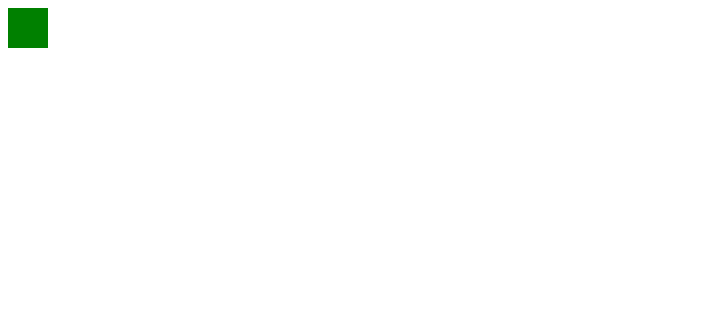
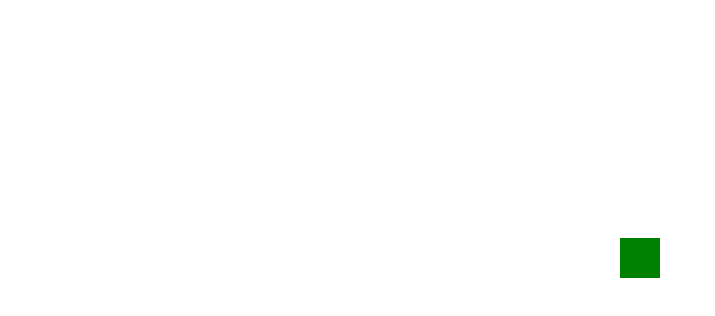
Before and after one commit to tjhyatt/shake, a plain HTML site: page index.html in a window 1280 px wide. Shown: the whole page, without its empty margins (0-715 px from the left). Drawn offline with Linux system fonts and the light colour scheme.

Commit message:
add css transition, fix random method, centre element

```diff
--- a/index.html
+++ b/index.html
@@ -7,27 +7,32 @@
   <title>Document</title>
 </head>
 <body>
-  <div id="cube" style="height: 40px; width: 40px; background: green;"></div>
+  <div style="display: flex; align-items: center; justify-content: center; height: 500px;">
+    <div id="cube" style="height: 40px; width: 40px; background: green;"></div>
+  </div>
   <script>
   var shakeIntensity = 10
-  var shakeSpeed = 20
+  var shakeSpeed = 30
   var duration = 1000
   function shake(el) {
+    el.style.transition = `transform ${shakeSpeed}ms ease-in-out`
+
     var ticks = 0
     var quaking = setInterval(() => {
       ticks++
       var percentageRemaining = 1 - 1 / (duration / (ticks * shakeSpeed))
       shakeIntensity = shakeIntensity * easeOutQuad(percentageRemaining)
-      el.style.transform = `translate(${getRandomInt(-shakeIntensity, shakeIntensity)}px, ${getRandomInt(-shakeIntensity, shakeIntensity)}px)`
+      el.style.transform = `translate(${getRandomFloat(-shakeIntensity, shakeIntensity)}px, ${getRandomFloat(-shakeIntensity, shakeIntensity)}px)`
 
       if (percentageRemaining <= 0) {
         clearInterval(quaking)
+        el.style.transform = `translate(0px, 0px)`
       }
     }, shakeSpeed)
   }
 
-  function getRandomInt(min, max) {
-    return Math.floor(Math.random() * max) + min
+  function getRandomFloat(min, max) {
+    return Math.random() * (max - min + 1) + min
   }
 
   function easeOutQuad(x) {
```
